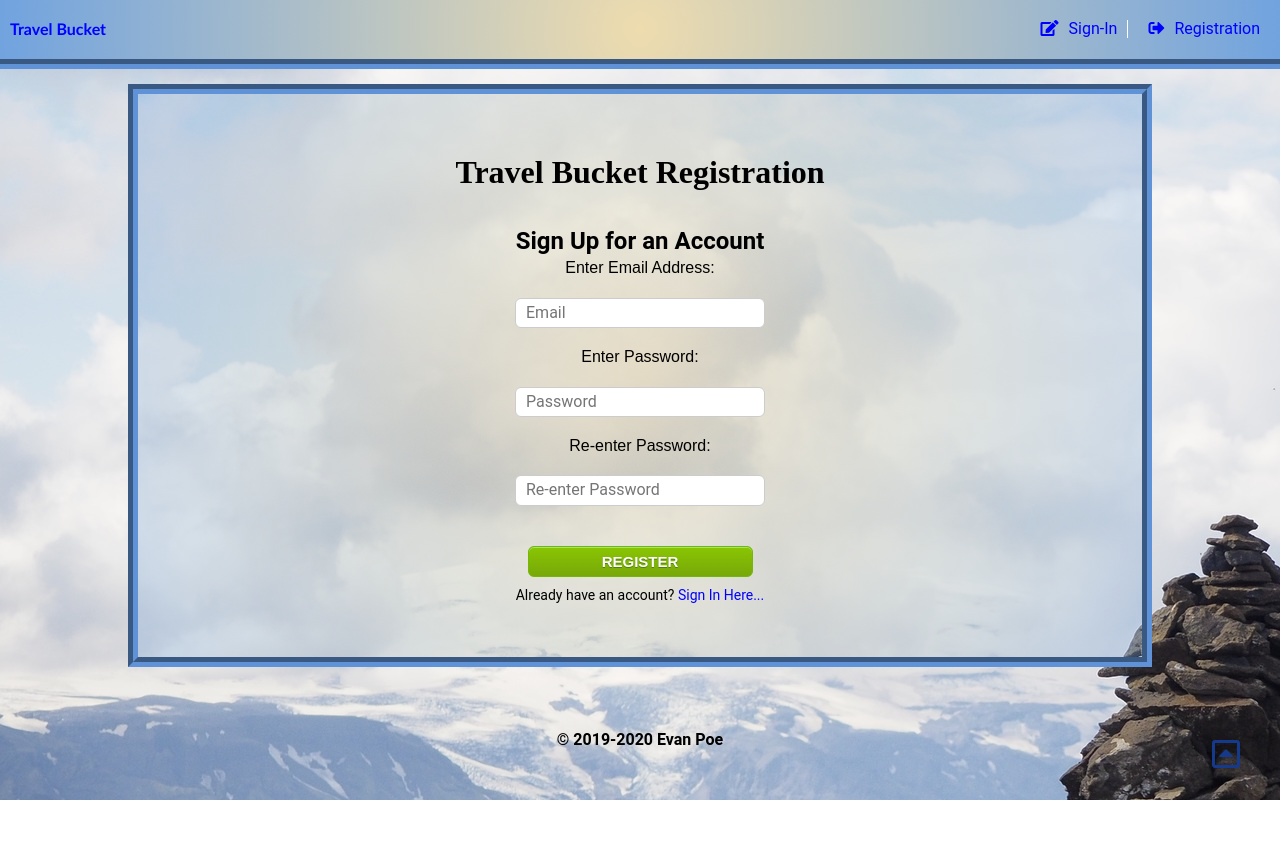
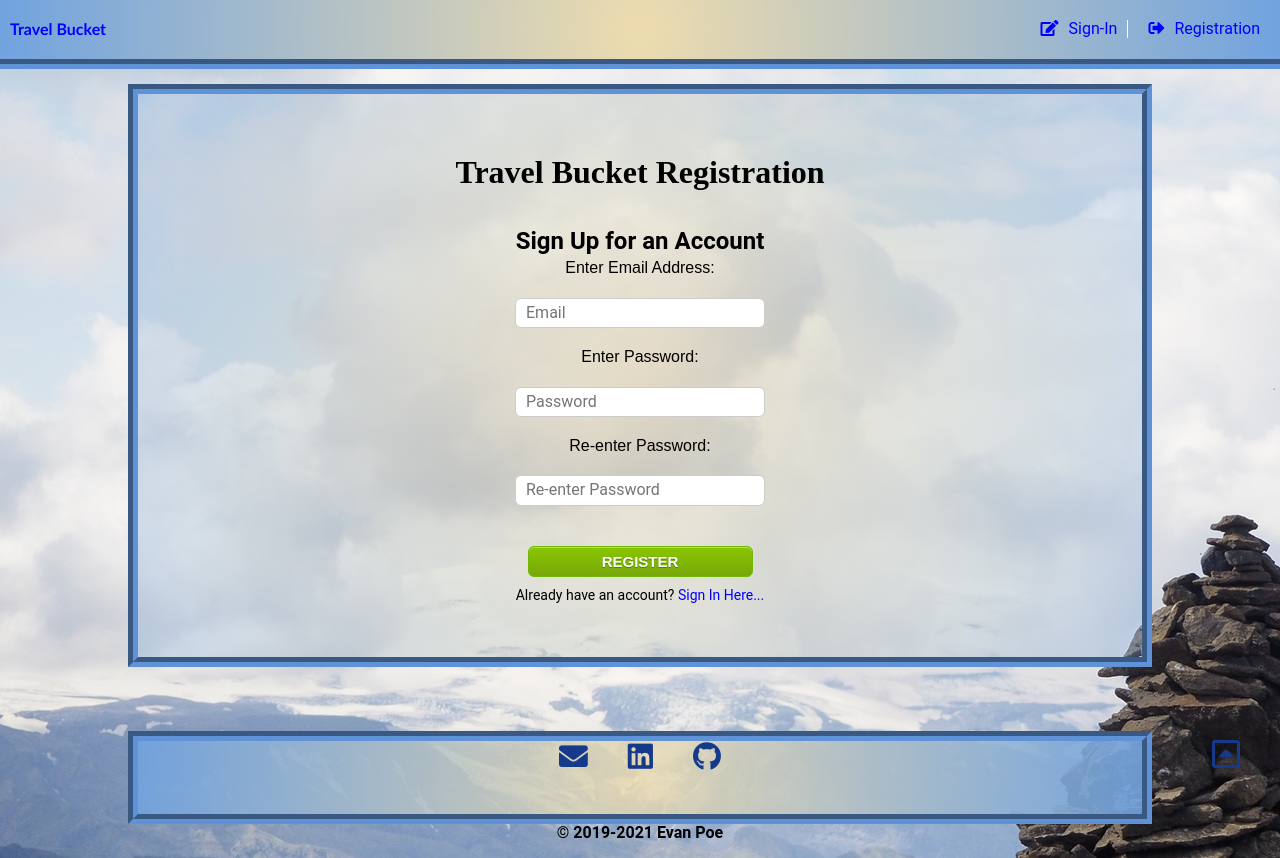
Before and after one commit to akirayamada-haha/travel-diary-capstone-client, a React (Create React App) app: page /registration in a window 1280 px wide. Before the commit the page ends 800 px from the top, so only its background shows below. Built offline with nearby package versions, Linux system fonts and the light colour scheme.

Commit message:
updated footer and addect contact section

```diff
--- a/src/App.css
+++ b/src/App.css
@@ -348,116 +348,10 @@ section .item-wrapper .item-column .item-details li {
   border-bottom: 1px solid white;
 } */
 
-div.blueTable {
-  border: 1px solid #aaaaaa;
-  margin-top: 10px;
-  background-color: #eeeeee;
-  width: 95%;
-  text-align: left;
-  border-collapse: collapse;
-  margin-left: auto;
-  margin-right: auto;
-}
-
-.divTable.blueTable:nth-child(odd) {
-  clear: left;
-}
-
 .clearfix::after {
   content: "";
   clear: both;
   display: table;
-}
-
-.fullWidth {
-  width: 100% !important;
-  float: none !important;
-}
-
-.divTable.blueTable .divTableCell,
-.divTable.blueTable .divTableHead {
-  border: 1px solid #aaaaaa;
-  padding: 10px 8px;
-}
-
-.divTable.blueTable .divTableBody .divTableCell {
-  font-size: 13px;
-}
-
-.divTable.blueTable .divTableRow:nth-child(even) {
-  background: #d0e4f5;
-}
-
-.divTable.blueTable .divTableHeading {
-  background: #1c6ea4;
-  background: -moz-linear-gradient(top, #5592bb 0%, #327cad 66%, #1c6ea4 100%);
-  background: -webkit-linear-gradient(
-    top,
-    #5592bb 0%,
-    #327cad 66%,
-    #1c6ea4 100%
-  );
-  background: linear-gradient(to bottom, #5592bb 0%, #327cad 66%, #1c6ea4 100%);
-  border-bottom: 2px solid #444444;
-}
-
-.divTable.blueTable .divTableHeading .divTableHead {
-  font-size: 15px;
-  font-weight: bold;
-  color: #ffffff;
-  text-align: left;
-  border-left: 2px solid #d0e4f5;
-}
-
-.divTable.blueTable .divTableHeading .divTableHead:first-child {
-  border-left: none;
-}
-
-.blueTable .tableFootStyle {
-  font-size: 14px;
-}
-
-.blueTable .tableFootStyle .links {
-  text-align: right;
-}
-
-.blueTable .tableFootStyle .links a {
-  display: inline-block;
-  background: #1c6ea4;
-  color: #ffffff;
-  padding: 2px 8px;
-  border-radius: 5px;
-}
-
-.blueTable.outerTableFooter {
-  border-top: none;
-}
-
-.blueTable.outerTableFooter .tableFootStyle {
-  padding: 3px 5px;
-}
-
-.divTable {
-  display: table;
-}
-.divTableRow {
-  display: table-row;
-}
-.divTableHeading {
-  display: table-header-group;
-}
-.divTableCell,
-.divTableHead {
-  display: table-cell;
-}
-.divTableHeading {
-  display: table-header-group;
-}
-.divTableFoot {
-  display: table-footer-group;
-}
-.divTableBody {
-  display: table-row-group;
 }
 
 .myButton.red {
@@ -512,6 +406,30 @@ footer {
   margin-top: 50px;
   margin-bottom: 15px;
   border: 0px;
+}
+
+section.contact {
+  text-align: center;
+}
+
+section.contact ul {
+  font-size: 150%;
+}
+
+section.contact ul.contact-list li {
+  list-style-type: none;
+  display: inline-block;
+  padding-left: 10px;
+  padding-right: 10px;
+  font-size: 120%;
+}
+
+section.contact ul.contact-list li a {
+  color: #163a8b;
+}
+
+section.contact ul.contact-list li a:hover {
+  color: #081e6f;
 }
 
 footer h4 {
--- a/src/components/Footer.js
+++ b/src/components/Footer.js
@@ -5,7 +5,29 @@ export class footer extends Component {
     return (
       <div>
         <footer>
-          <h4>© 2019-2020 Evan Poe</h4>
+          <section class="contact" id="contact">
+            <ul class="contact-list">
+              <li>
+                <a href="mailto:evanpoe91@yahoo.com?subject=Responding%20to%20Your%20Portfolio!">
+                  <i class="fa fa-envelope"></i>
+                </a>
+              </li>
+              <li>
+                <a
+                  href="https://www.linkedin.com/in/evan-poe-full-stack-developer/"
+                  target="_blank"
+                >
+                  <i class="fab fa-linkedin"></i>
+                </a>
+              </li>
+              <li>
+                <a href="https://github.com/EvanPoe" target="_blank">
+                  <i class="fab fa-github"></i>
+                </a>
+              </li>
+            </ul>
+          </section>
+          <h4>© 2019-2021 Evan Poe</h4>
           <a href="#top">
             <i className="far fa-caret-square-up fa-2x"></i>
           </a>
--- a/src/config.js
+++ b/src/config.js
@@ -1,5 +1,5 @@
 export default {
-    // API_ENDPOINT: 'http://localhost:8000/api',
-    API_ENDPOINT:'https://travel-diary-capstone.herokuapp.com/api',
+    API_ENDPOINT: 'http://localhost:8000/api',
+    // API_ENDPOINT:'https://travel-diary-capstone.herokuapp.com/api',
     TOKEN_KEY: 'travel-diary-capstone',
     }
```
Also changed, not shown: 1 other file (tests, documents, lock files or other folders).
